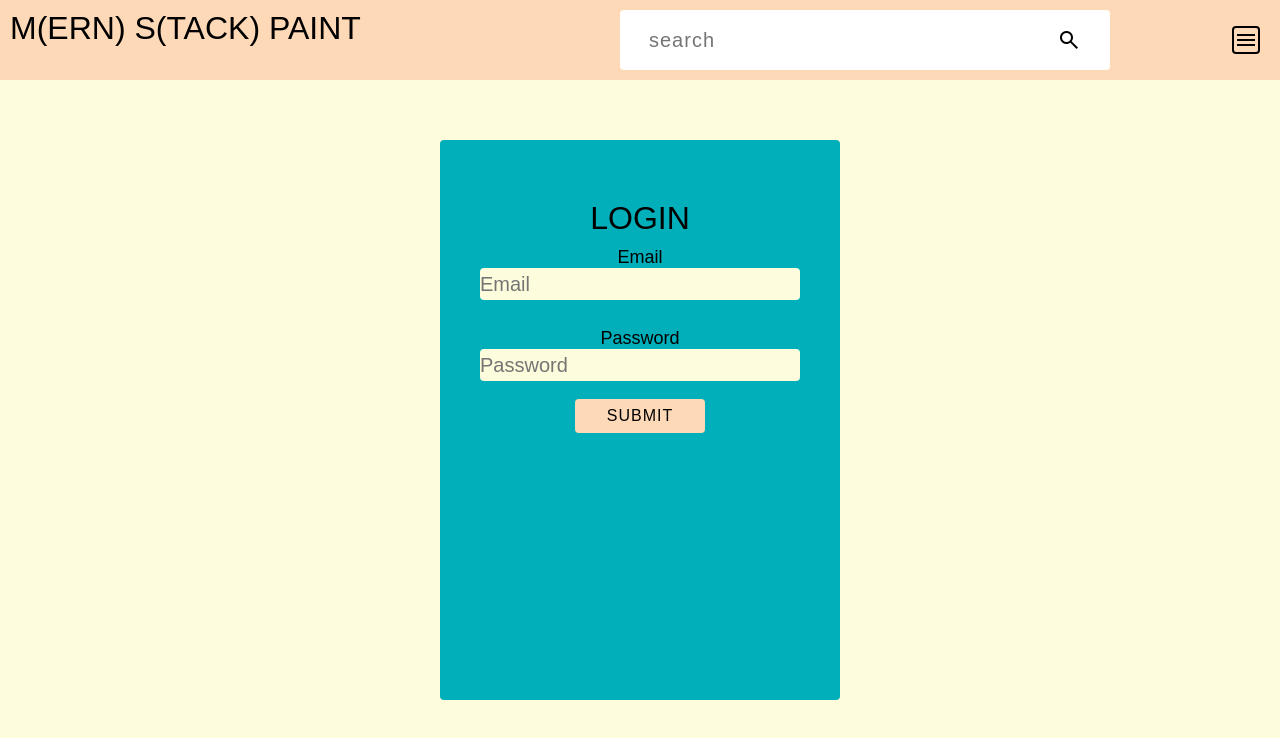
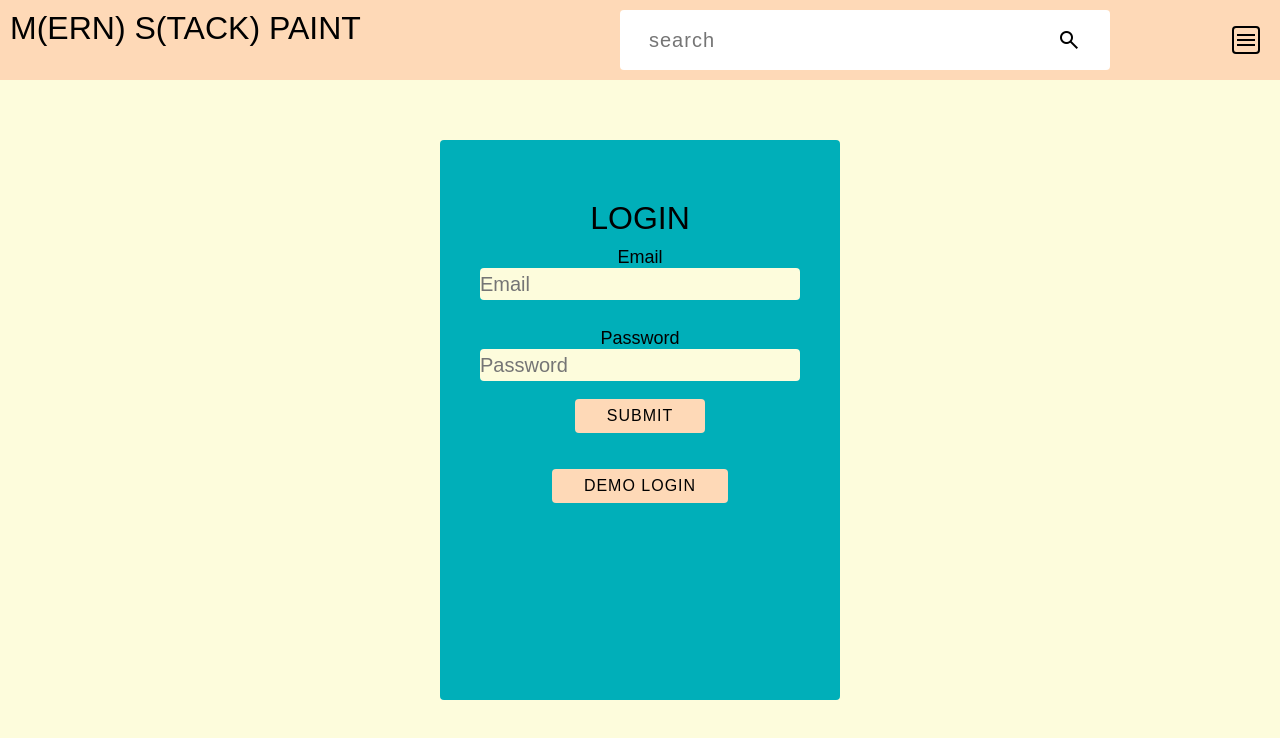
Before and after one commit to Kernapillar/Mern-Stack-Paint, a React (Create React App) app in the folder frontend/: page /#/login in a window 1280 px wide. Shown: the top 738 px of the page. Built offline with nearby package versions, Linux system fonts and the light colour scheme.

Commit message:
demo login button

```diff
--- a/frontend/src/components/session/login_form.js
+++ b/frontend/src/components/session/login_form.js
@@ -16,6 +16,7 @@ class LoginForm extends React.Component {
     };
 
     this.handleSubmit = this.handleSubmit.bind(this);
+    this.handleDemoLogin = this.handleDemoLogin.bind(this);
     this.renderErrors = this.renderErrors.bind(this);
 
   }
@@ -48,6 +49,16 @@ class LoginForm extends React.Component {
     };
 
     this.props.login(user);
+  }
+
+  handleDemoLogin (e) {
+    e.preventDefault();
+    const demo = {
+      email: "demodemo@demo.com",
+      password: "123456"
+    }
+
+    this.props.login(demo)
   }
 
   // Render the session errors if there are any
@@ -90,8 +101,12 @@ class LoginForm extends React.Component {
             <br />
             <input type="submit" value="Submit" className="submit-button"/>
             {this.renderErrors()}
+            <br />
+            <br />
+            <button className='submit-button' onClick={this.handleDemoLogin}> Demo Login </button>
           </div>
         </form>
+
       </div>
     );
   }
```
